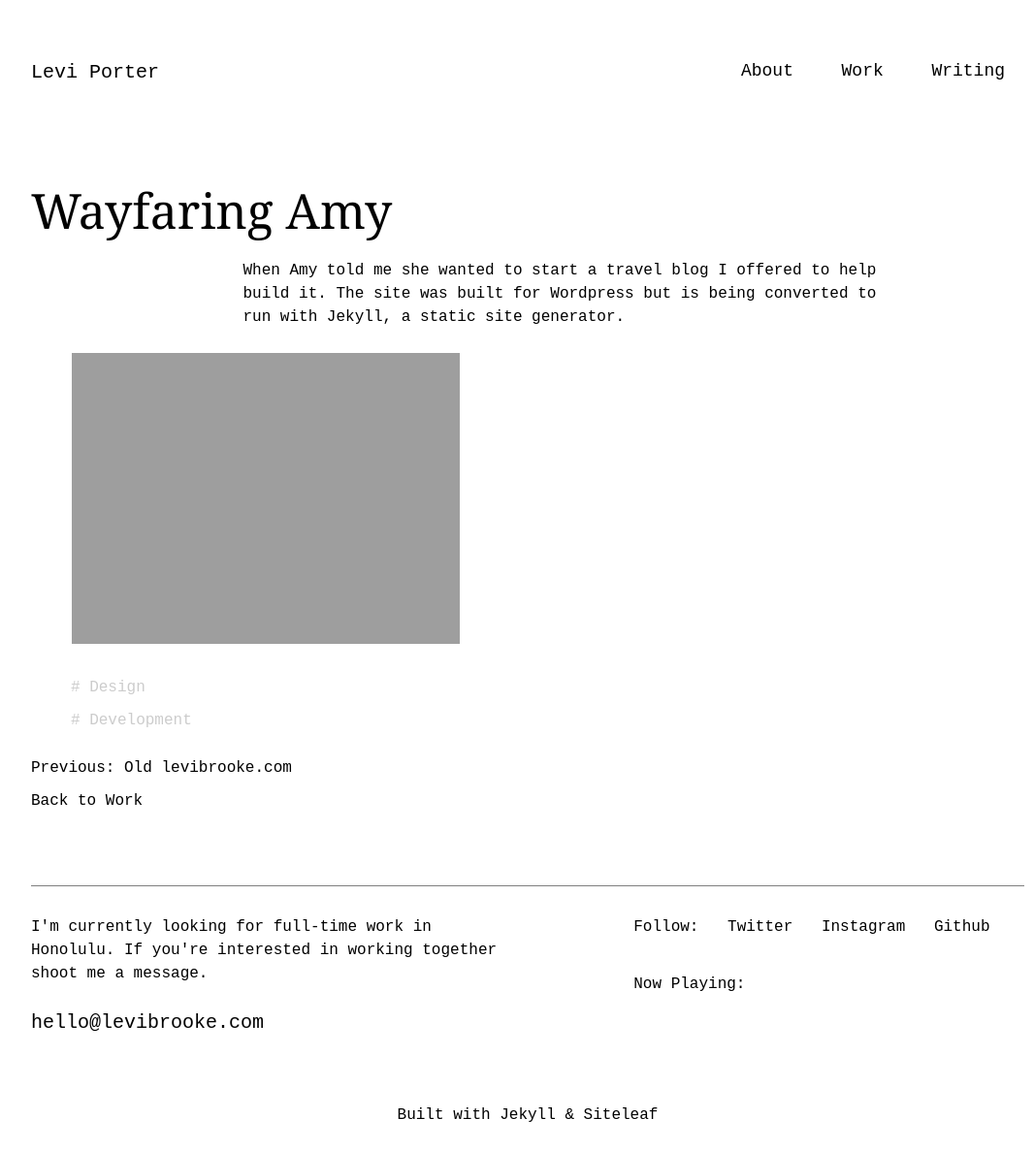
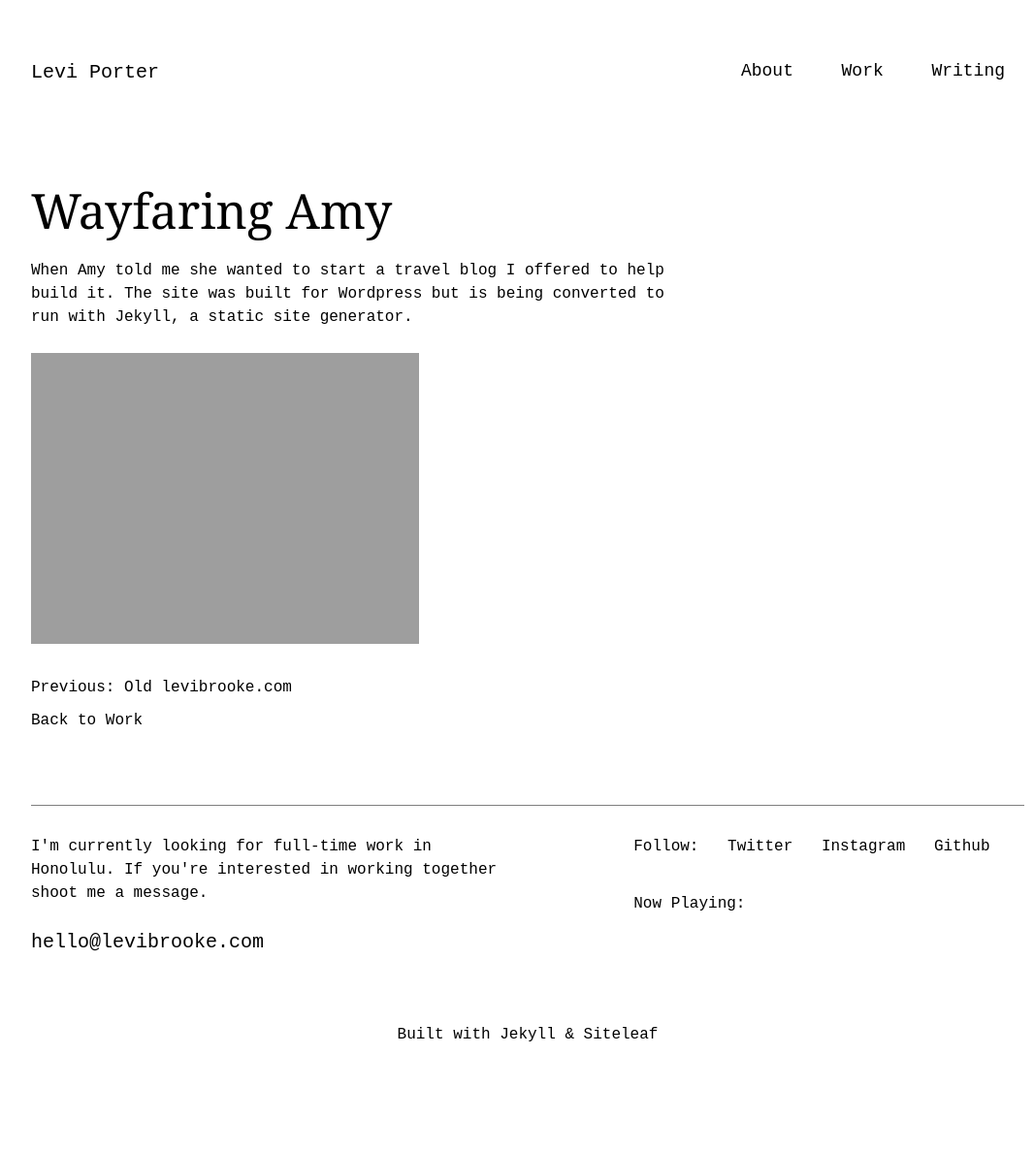
Before and after one commit to levibrooke/levibrooke.github.io, a Jekyll site: the page built from _work/wayfaring-amy.md, in a window 1280 px wide. Shown: the whole page at 97% size, without its empty margins (96-1162 px from the left). Built offline with Jekyll 4.4.1, drawn with Linux system fonts in a browser that asks for light colours; after the commit the page ends 1104 px from its top, so only the background shows below that.

Commit message:
Create work layout, add meta skills

```diff
--- /dev/null
+++ b/_layouts/work.html
@@ -0,0 +1,23 @@
+---
+layout: default
+---
+
+<header>
+    <h1>{{ page.title }}</h1>
+</header>
+
+<section class="row">
+    <div class="post-content two-thirds column">
+        {{ content }}
+    </div>
+    <aside class="post-meta one-third column">
+        <ul>
+        {% for skill in page.skills %}
+            <li><p>&#35; {{ skill }}</p></li>
+        {% endfor %}
+        </ul>
+    </aside>
+</section>
+<section>
+    {% include work-pagination.html %}
+</section>
--- a/_work/wayfaring-amy.md
+++ b/_work/wayfaring-amy.md
@@ -1,29 +1,12 @@
 ---
 title: Wayfaring Amy
-layout: default
+layout: work
 tagline: A travel blog.
 image_path:
 order: 1
 ---
 
-<header>
-    <h1>Wayfaring Amy</h1>
-</header>
-
-<section class="row">
-    <div class="post-content offset-by-two eight columns">
-        <p>When Amy told me she wanted to start a travel blog I offered to help build it. The site was built for Wordpress but is being converted to run with Jekyll, a static site generator.</p>
-        <figure class="image-wide">
-            <img src="{{ site.url }}/assets/wayfaringamy.png">
-        </figure>
-    </div>
-    <aside class="post-meta two columns">
-        <ul>
-            <li><p>&#35; Design</p></li>
-            <li><p>&#35; Development</p></li>
-        </ul>
-    </aside>
-</section>
-<section>
-    {% include work-pagination.html %}
-</section>
+<p>When Amy told me she wanted to start a travel blog I offered to help build it. The site was built for Wordpress but is being converted to run with Jekyll, a static site generator.</p>
+<figure>
+    <img src="{{ site.url }}/assets/wayfaringamy.png">
+</figure>
```
